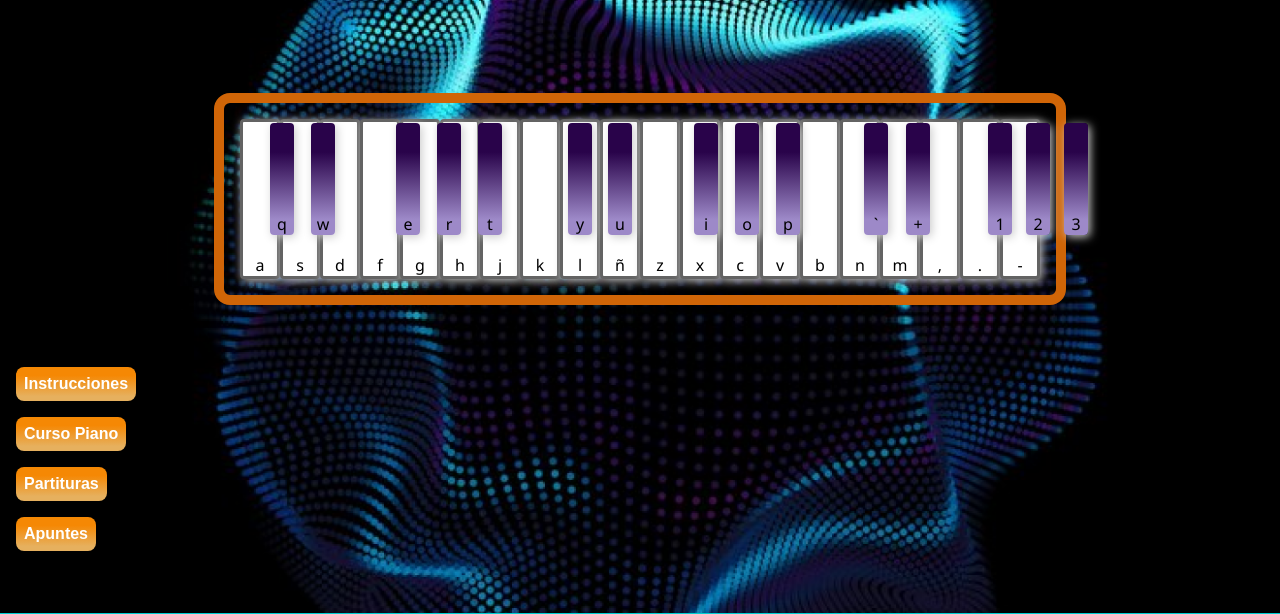
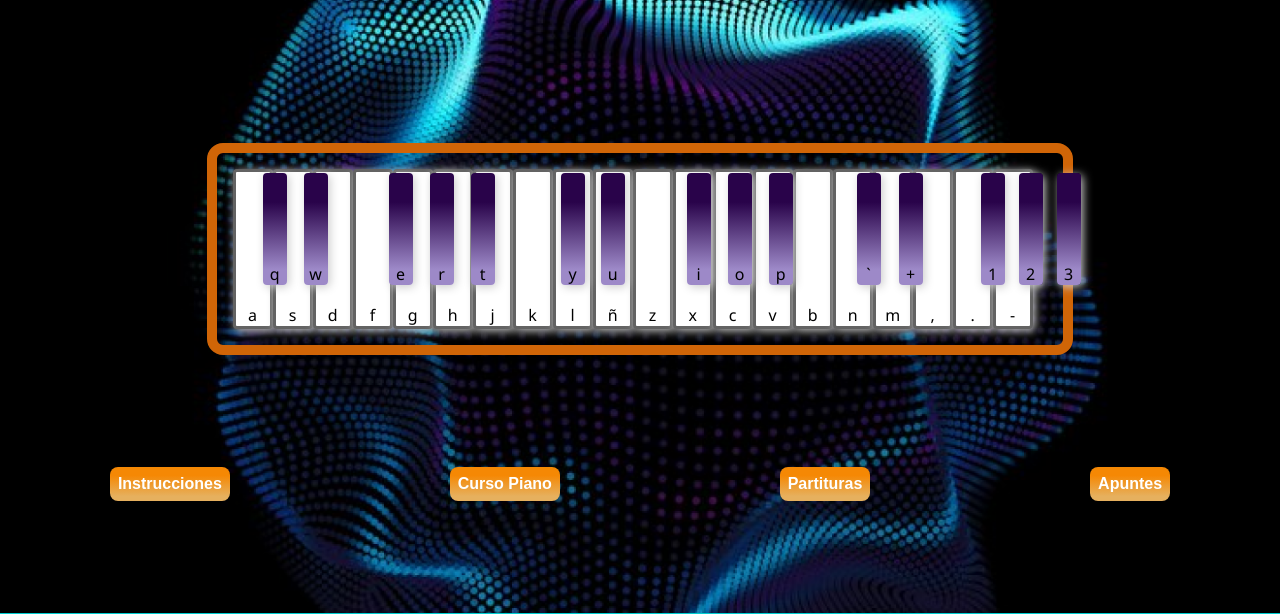
Before and after one commit to JnogueraGonzalez/TechBechSchool, a website: page pages/piano.html in a window 1280 px wide. Shown: the part 136-750 px from the top of the page. Drawn offline with Linux system fonts and the light colour scheme.

Commit message:
changesend

```diff
--- a/pages/piano.html
+++ b/pages/piano.html
@@ -55,7 +55,7 @@
 
         <!---Black Keys-->
 
-        <div class="black-key key black-1" id="b1">q</div>
+        <div class="black-key key black-1" id="b1">q</div> /*
         <div class="black-key key black-2" id="b2">w</div>
         <div class="black-key key black-3" id="b3">e</div>
         <div class="black-key key black-4" id="b4">r</div>
@@ -75,10 +75,10 @@
 
     <section class="options-container">
 
-        <button class="options-button" a href="../assets/PDF/pdf/">Instrucciones</button>
-        <button class="options-button" a href="https://www.youtube.com/watch?v=bJu2vd5Rw8c">Curso Piano</button>
-        <button class="options-button" a href="../assets/PDF/partituras/BellaCiao-SlowVersion.pdf">Partituras</button>
-        <button class="options-button" a href="../assets/PDF/apuntes/PianoComplementario_03.pdf">Apuntes</button>
+        <button class="options-button"><a href="/TechBechSchool/assets/......" target="_blank">Instrucciones</a></button>
+        <button class="options-button"><a href="https://www.youtube.com/watch?v=bJu2vd5Rw8c" target="_blank">Curso Piano</a></button>
+        <button class="options-button"><a href="/TechBechSchool/assets/PDF/partituras/BellaCiao-SlowVersion.pdf" target="_blank">Partituras</a></button>
+        <button class="options-button"><a href="/TechBechSchool/assets/PDF/apuntes/PianoComplementario_03.pdf" target="_blank">Apuntes</a></button>
 
 
         </section>
@@ -86,12 +86,12 @@
 
     <footer class="pie-de-pagina">
         <div class="texto-enlaces">
-          <a href="/TechBechSchool/assets/PDF/pdf/Cookies y tecnología similar.pdf y tecnología similar.pdf">Cookies</a>
-          <a href="/TechBechSchool/assets/PDF/pdf/Aviso Legal y Condiciones de Uso de modelosycontratos.pdf Legal y Condiciones de Uso de modelosycontratos.pdf">Términos</a>
-          <a href="/TechBechSchool/assets/PDF/pdf/Declaración de privacidad de GoTech.pdf">Declaración de Privacidad</a>
+          <a href="/TechBechSchool/assets/PDF/pdf/Cookies y tecnología similar.pdf y tecnología similar.pdf" target="_blank">Cookies</a>
+          <a href="/TechBechSchool/assets/PDF/pdf/Aviso Legal y Condiciones de Uso de modelosycontratos.pdf Legal y Condiciones de Uso de modelosycontratos.pdf" target="_blank">Términos</a>
+          <a href="/TechBechSchool/assets/PDF/pdf/Declaración de privacidad de GoTech.pdf" target="_blank">Declaración de Privacidad</a>
         </div>
         <div class="redes-sociales">
-          <a href="https://www.facebook.com/?locale=es_ES"><img src="../assets/images/Facebook.png" alt="Facebook"></a>
+          <a href="https://www.facebook.com/?locale=es_ES"><img src="../assets/images/Facebook.png" alt="Facebook" ></a>
           <a href="https://www.instagram.com/"><img src="../assets/images/Instagram.png" alt="Instagram"></a>
           <a href="https://es.linkedin.com/"><img src="../assets/images/LinkedIn.png" alt="LinkedIn"></a>
         </div>
--- a/src/css/piano.css
+++ b/src/css/piano.css
@@ -7,7 +7,7 @@
 body {
 
   font-family: 'Segoe UI', Tahoma, Verdana, sans-serif;
-  background-image: url('../../assets/images/Background\ image\ big.png');
+  background-image: url('../../../TechBechSchool/assets/images/Background\ image\ big.png');
   background-repeat: no-repeat;
   background-size: cover;
   width: 100vw;
@@ -126,6 +126,7 @@ nav a {
 
 .black-1 {
   left: 46px;
+  position: absolute;
 }
 
 .black-2 {
@@ -179,6 +180,7 @@ nav a {
 
 .black-15 {
   left: 840px;
+  position: absolute;
 }
 
 .black-key:hover {
@@ -202,6 +204,11 @@ nav a {
 
 /*Controles*/
 
+.options-container {
+  display: flex;
+  justify-content: space-around;
+}
+
 .options-button {
   margin: 1rem;
   padding: 0.5rem;
@@ -218,6 +225,20 @@ nav a {
   font-weight: bold;
   transition: 0.2s all;
   display:flex ;
+
+}
+
+.options-button:hover {
+  background: linear-gradient(
+    180deg,
+    rgb(230, 176, 94) 25%,
+    rgb(245, 136, 4) 86%
+  );
+}
+
+.options-button a {
+  text-decoration: none;
+  color: rgb(255, 255, 255);
 }
 
 /*Footer*/
```
Also changed, not shown: src/js/piano.js (line endings or trailing spaces).
